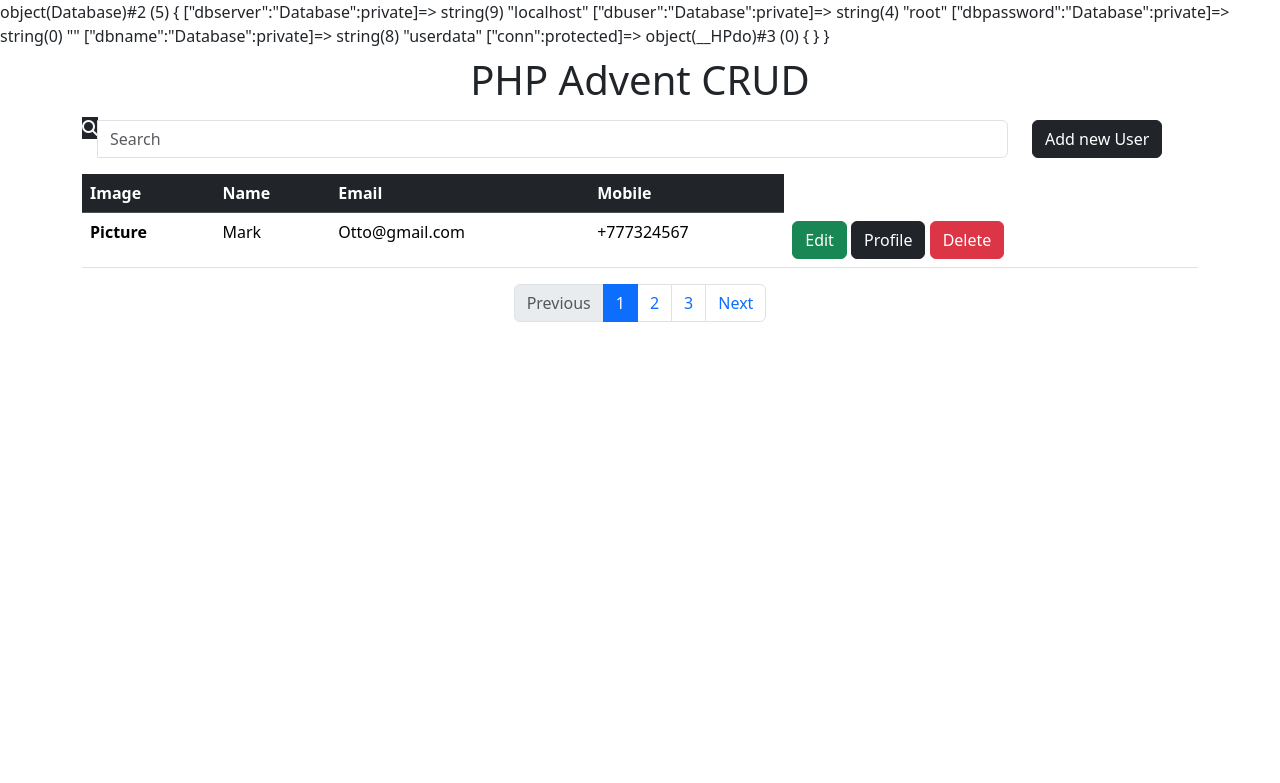
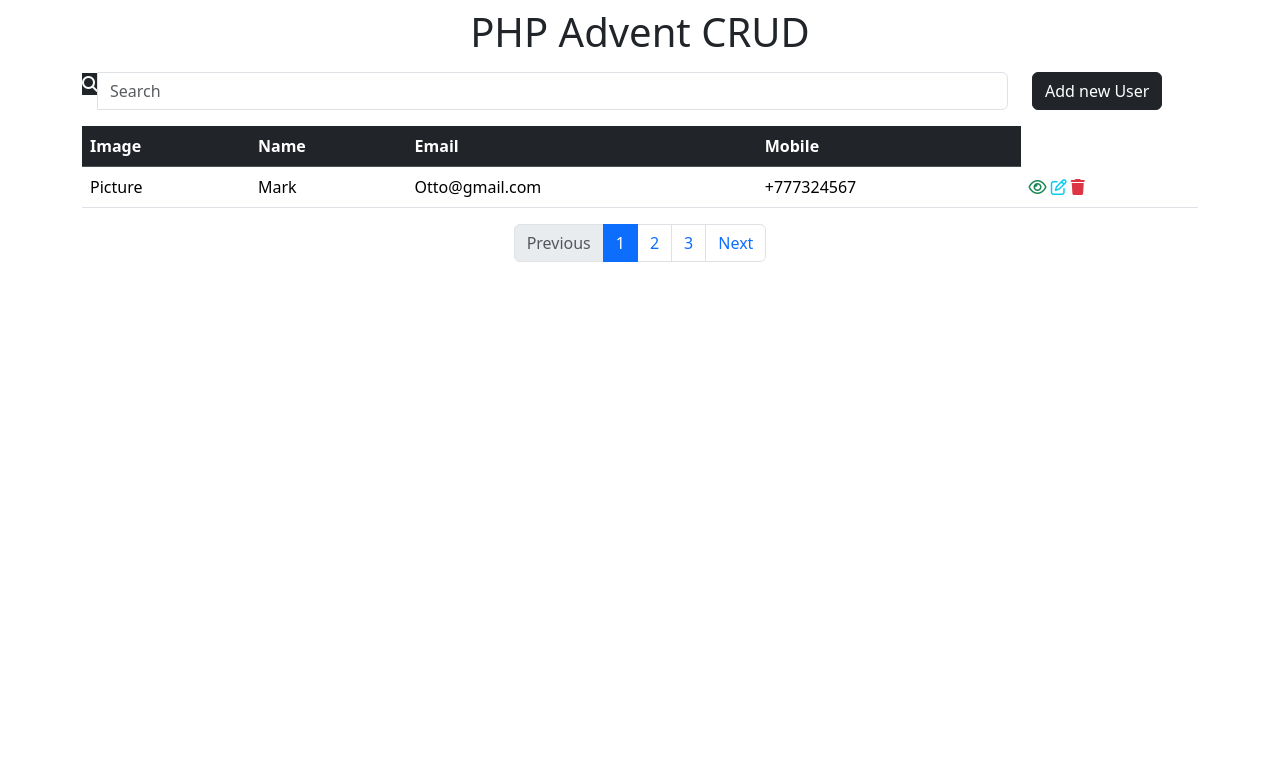
Before and after one commit to Umarvayev/Php_Crud, a PHP site: page / in a window 1280 px wide. Shown: the top 783 px of the page. Run offline with PHP 8.4, Linux system fonts and the light colour scheme.

Commit message:
View and Edit part

```diff
--- a/database/connect.php
+++ b/database/connect.php
@@ -20,9 +20,3 @@ class Database
 
     }
 }
-
-
-
-
-
-?>
--- /dev/null
+++ b/form.php
@@ -0,0 +1,56 @@
+<div class="modal fade" id="exampleModal">
+    <div class="modal-dialog">
+        <div class="modal-content">
+            <div class="modal-header">
+                <h1 class="modal-title fs-5" id="exampleModalLabel">Adding or Updating Users</h1>
+                <button type="button" class="btn-close" data-bs-dismiss="modal" aria-label="Close"></button>
+            </div>
+            <form id="addform" method="POST" enctype="multipart/form-data">
+                <div class="modal-body">
+                    <div class="form-group">
+                        <!-- Username -->
+                        <label>Name:</label>
+                        <div class="input-group">
+                            <div class="input-group-prepent">
+                                <span class="iput-group-text bg-dark"><i class="fa-solid fa-square-user text-light"></i></span>
+                            </div>
+                            <input type="text" class="form-control" placeholder="Enter you Username" autocomplete="off" required="required" id="username" name="username">
+                        </div>
+                    </div>
+                    <!-- email -->
+                    <div class="form-group">
+                        <label>Email:</label>
+                        <div class="input-group">
+                            <div class="input-group-prepent">
+                                <span class="iput-group-text bg-dark"><i class="fa-regular fa-envelope  text-light"></i></span>
+                            </div>
+                            <input type="email" class="form-control" placeholder="Enter you Email" autocomplete="off" required="required" id="email" name="email">
+                        </div>
+                    </div>
+                    <!-- mobil -->
+                    <div class="form-group">
+                        <label>Mobile:</label>
+                        <div class="input-group">
+                            <div class="input-group-prepent">
+                                <span class="iput-group-text bg-dark"><i class="fa-regular fa-mobile  text-light"></i></span>
+                            </div>
+                            <input type="text" class="form-control" placeholder="Enter you Mobile " autocomplete="off" required="required" id="mobile" name="mobile" maxlength="13" minlength="13">
+                        </div>
+                    </div>
+                    <!-- photo -->
+                    <div class="form-group">
+                        <label>Photo:</label>
+                        <div class="input-group">
+                            <label class="custom-file-label" for="userphoto">Choose File</label>
+                            <input type="file" class="custom-file-input" name="photo" id="userphoto">
+                        </div>
+                    </div>
+                </div>
+                <div class="modal-footer">
+                    <button type="button" class="btn btn-dark">Submit</button>
+                    <button type="button" class="btn btn-danger" data-bs-dismiss="modal">Close</button>
+                </div>
+            </form>
+        </div>
+    </div>
+</div>
--- a/index.php
+++ b/index.php
@@ -1,10 +1,3 @@
-<?php
-    require_once 'database/connect.php';
-    $xusan = new Database();
-    var_dump($xusan);
-
-?>
-
 <!doctype html>
 <html lang="en">
 
@@ -24,62 +17,8 @@
     <div class="container">
 
         <!-- form modal -->
-        <div class="modal fade" id="exampleModal">
-            <div class="modal-dialog">
-                <div class="modal-content">
-                    <div class="modal-header">
-                        <h1 class="modal-title fs-5" id="exampleModalLabel">Adding or Updating Users</h1>
-                        <button type="button" class="btn-close" data-bs-dismiss="modal" aria-label="Close"></button>
-                    </div>
-                    <form id="addform" method="POST" enctype="multipart/form-data">
-                        <div class="modal-body">
-                            <div class="form-group">
-                                <!-- Username -->
-                                <label>Name:</label>
-                                <div class="input-group">
-                                    <div class="input-group-prepent">
-                                        <span class="iput-group-text bg-dark"><i class="fa-solid fa-square-user text-light"></i></span>
-                                    </div>
-                                    <input type="text" class="form-control" placeholder="Enter you Username" autocomplete="off" required="required" id="username" name="username">
-                                </div>
-                            </div>
-                            <!-- email -->
-                            <div class="form-group">
-                                <label>Email:</label>
-                                <div class="input-group">
-                                    <div class="input-group-prepent">
-                                        <span class="iput-group-text bg-dark"><i class="fa-regular fa-envelope  text-light"></i></span>
-                                    </div>
-                                    <input type="email" class="form-control" placeholder="Enter you Email" autocomplete="off" required="required" id="email" name="email">
-                                </div>
-                            </div>
-                            <!-- mobil -->
-                            <div class="form-group">
-                                <label>Mobile:</label>
-                                <div class="input-group">
-                                    <div class="input-group-prepent">
-                                        <span class="iput-group-text bg-dark"><i class="fa-regular fa-mobile  text-light"></i></span>
-                                    </div>
-                                    <input type="text" class="form-control" placeholder="Enter you Mobile " autocomplete="off" required="required" id="mobile" name="mobile" maxlength="13" minlength="13">
-                                </div>
-                            </div>
-                            <!-- photo -->
-                            <div class="form-group">
-                                <label>Photo:</label>
-                                <div class="input-group">
-                                    <label class="custom-file-label" for="userphoto">Choose File</label>
-                                    <input type="file" class="custom-file-input" name="photo" id="userphoto">
-                                </div>
-                            </div>
-                        </div>
-                        <div class="modal-footer">
-                            <button type="button" class="btn btn-dark">Submit</button>
-                            <button type="button" class="btn btn-danger" data-bs-dismiss="modal">Close</button>
-                        </div>
-                    </form>
-                </div>
-            </div>
-        </div>
+        <?php include 'form.php' ?>
+        <?php include 'profile.php' ?>
         <!-- input search and button section -->
 
         <div class="row mb-3">
@@ -99,29 +38,7 @@
             </div>
         </div>
         <!-- table -->
-        <table class="table" id="usertable">
-            <thead class="table-dark">
-                <tr>
-                    <th scope="col">Image</th>
-                    <th scope="col">Name</th>
-                    <th scope="col">Email</th>
-                    <th scope="col">Mobile</th>
-                </tr>
-            </thead>
-            <tbody>
-                <tr>
-                    <th scope="row">Picture</th>
-                    <td>Mark</td>
-                    <td>Otto@gmail.com</td>
-                    <td>+777324567</td>
-                    <td>
-                        <span class="btn btn-success">Edit</span>
-                        <span class="btn btn-dark">Profile</span>
-                        <span class="btn btn-danger">Delete</span>
-                    </td>
-                </tr>
-            </tbody>
-        </table>
+        <?php require_once 'tableData.php'; ?>
         <!-- pagination -->
         <nav aria-label="Page navigation example" id="pagination">
             <ul class="pagination justify-content-center">
--- /dev/null
+++ b/profile.php
@@ -0,0 +1,18 @@
+<div class="modal fade" id="userViewModal">
+    <div class="modal-dialog">
+        <div class="modal-content">
+            <div class="modal-header">
+                <h1 class="modal-title fs-5" id="userViewModal">User Profile</h1>
+                <button type="button" class="btn-close" data-bs-dismiss="modal" aria-label="Close"></button>
+            </div>
+            <div class="modal-body">
+                <div class="container" id="profile">
+                    <h4>All user data will be diaplyed here</h4>
+                </div>
+            </div>
+            <div class="modal-footer">
+                <button type="button" class="btn btn-danger" data-bs-dismiss="modal">Close</button>
+            </div>
+        </div>
+    </div>
+</div>
--- /dev/null
+++ b/tableData.php
@@ -0,0 +1,23 @@
+<table class="table" id="usertable">
+    <thead class="table-dark">
+        <tr>
+            <th scope="col">Image</th>
+            <th scope="col">Name</th>
+            <th scope="col">Email</th>
+            <th scope="col">Mobile</th>
+        </tr>
+    </thead>
+    <tbody>
+        <tr>
+            <td scope="row">Picture</td>
+            <td>Mark</td>
+            <td>Otto@gmail.com</td>
+            <td>+777324567</td>
+            <td>
+                <a href="#" class="mt-4 profile" data-target="#userViewModal" data-toggle="modal" title="View Profile"><i class="fa-sharp fa-regular fa-eye text-success"></i></a>
+                <a href="#" class="mt-4 edituser" data-target="#exampleModalLabel" data-toggle="modal" title="Edit"><i class="fa-sharp fa-regular fa-pen-to-square text-info"></i></a>
+                <a href="#" class="mt-4 deleteuser" data-target="#userModal" data-toggle="modal" title="Delete"><i class="fa-sharp fa-solid fa-trash text-danger"></i></a>
+            </td>
+        </tr>
+    </tbody>
+</table>
```
